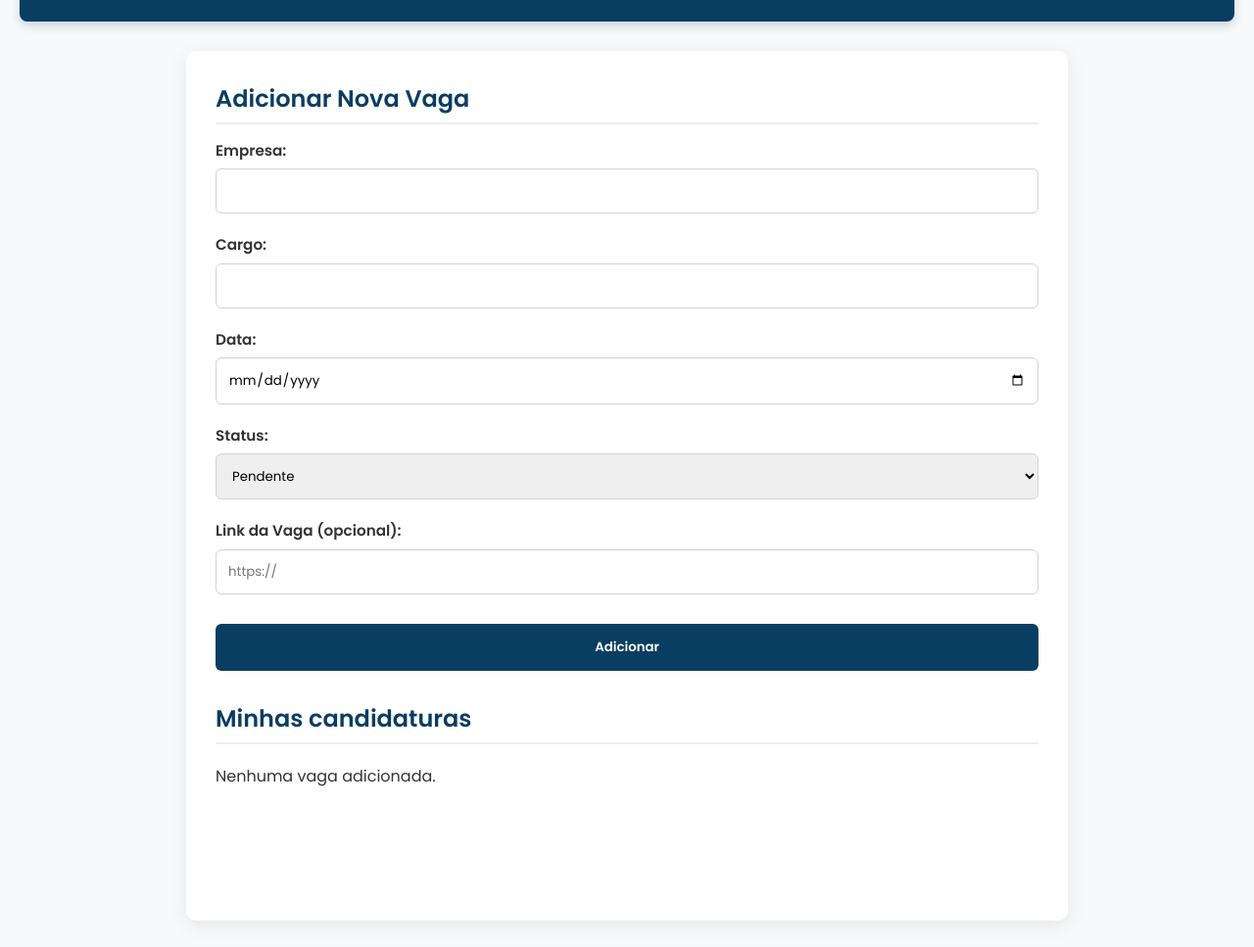
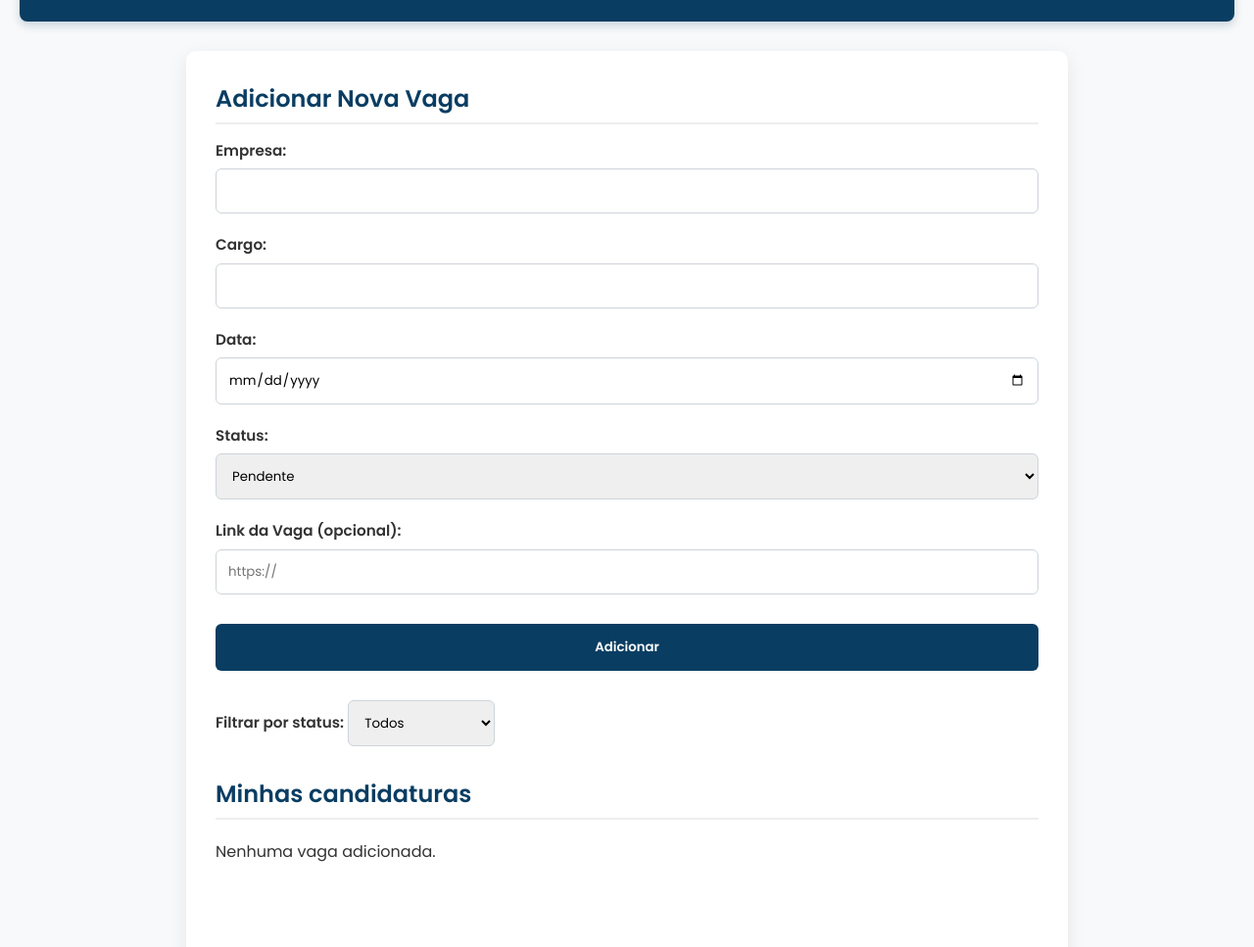
Before and after one commit to andressa-leles/Job-Tracker, a plain HTML site: page index.html in a window 1280 px wide. Shown: the part 130-1097 px from the top of the page at 98% size. Drawn offline with Linux system fonts and the light colour scheme.

Commit message:
section para filtrar vagas por status

```diff
--- a/index.html
+++ b/index.html
@@ -57,6 +57,18 @@
             </form>
         </section>
 
+        <section class="filtro-vagas">
+            <label for="filtro-status">Filtrar por status:</label>
+            <select id="filtro-status">
+                <option value="">Todos</option>
+                <option value="pendente">Pendente</option>
+                <option value="entrevista">Entrevista</option>
+                <option value="em andamento">Em andamento</option>
+                <option value="recusado">Recusado</option>
+                <option value="contratado">Contratado</option>
+            </select>
+        </section>
+
         <section class="lista-vagas">
             <h2>Minhas candidaturas</h2>
             <div id="vagas-container">
```
